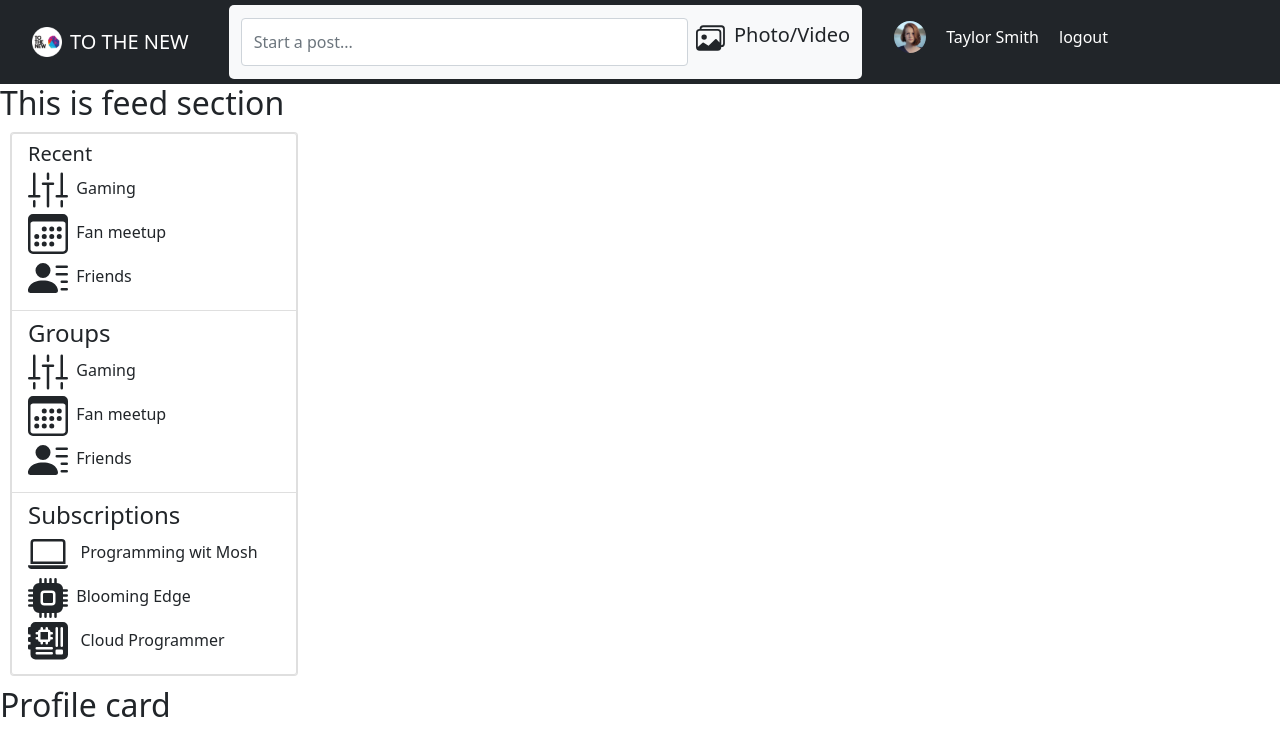
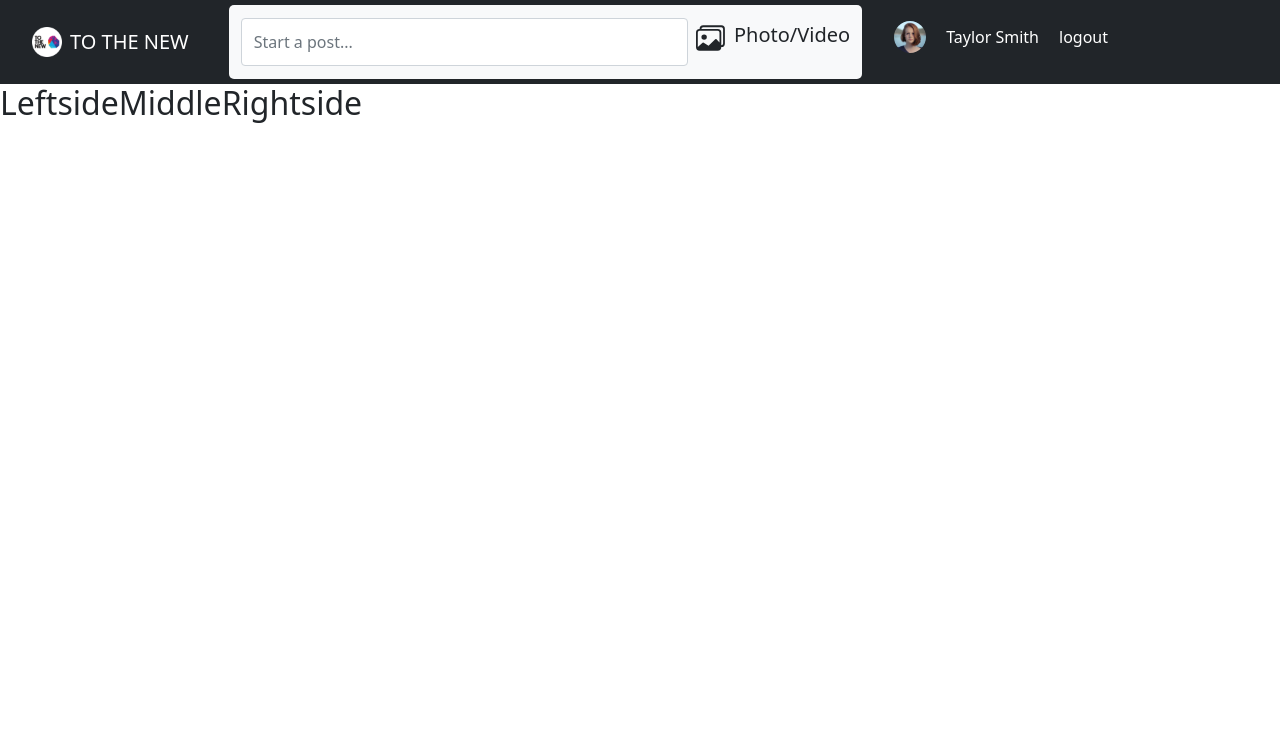
Before and after one commit to sarahussain556/Buzz-App, a React (Create React App) app in the folder frontend/buzz-app/: page / in a window 1280 px wide. Shown: the top 756 px of the page. Built offline with nearby package versions, Linux system fonts and the light colour scheme.

Commit message:
Aligning components in feed and styling them

```diff
--- /dev/null
+++ b/frontend/buzz-app/src/Pages/Feed.css
@@ -0,0 +1,4 @@
+.feedlayout {
+    display: flex;
+    /* width: 100%; */
+}
--- a/frontend/buzz-app/src/Pages/Feed.js
+++ b/frontend/buzz-app/src/Pages/Feed.js
@@ -1,17 +1,27 @@
 import React from "react";
-import Leftsidebar from "../Components/Leftsidebar";
-import Profilecard from "../Components/Profilecard";
-import NavigationBar from "../Components/Navbar";
+import "./Feed.css"
+// import Leftsidebar from "../Components/Leftsidebar";
+// import Profilecard from "../Components/Profilecard";
+// import NavigationBar from "../Components/Navbar";
+// import { Dummyposts } from "../Components/Dummyposts";
 
 
 const Feed = () => {
   return (
       <>
 
-
+   {/* <Profilecard/>
       <h2> This is feed section</h2>
       <Leftsidebar/>
-      <Profilecard/>
+     <div>
+       <img src="/images/nightsky.jpg" alt="image" />
+     </div> */}
+    <div className="feedlayout">
+     <h2>Leftside</h2>
+     <h2>Middle</h2>
+     <h2>Rightside</h2>
+     </div>
+
       </>
   );
 };
```
